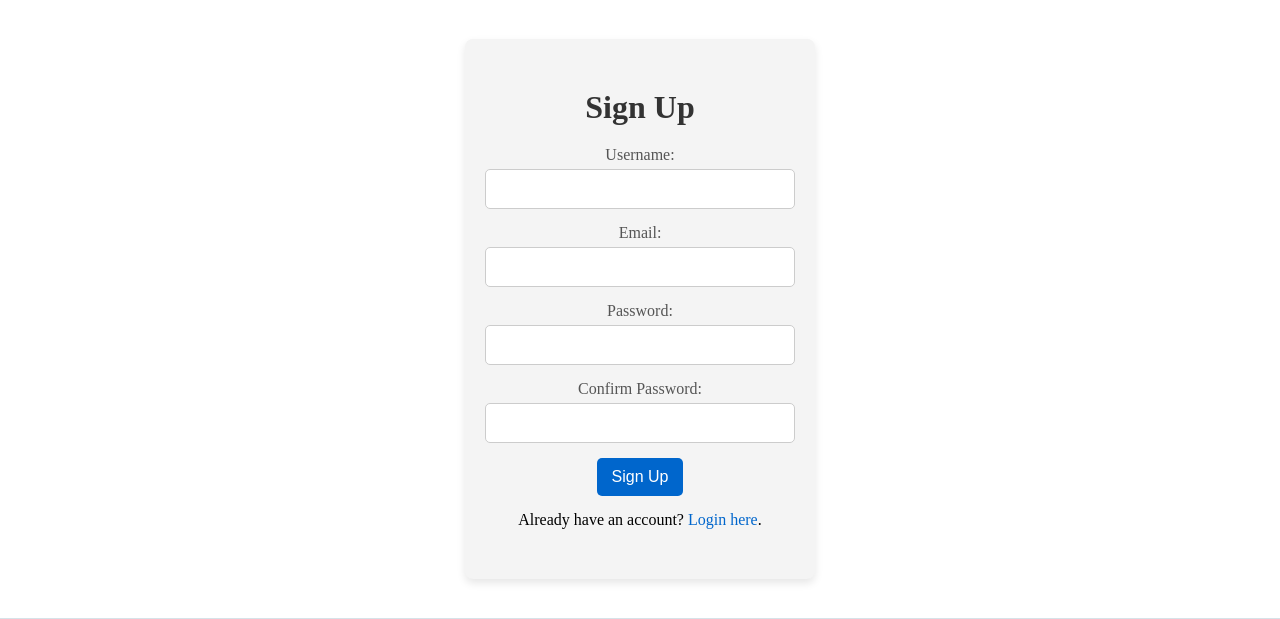
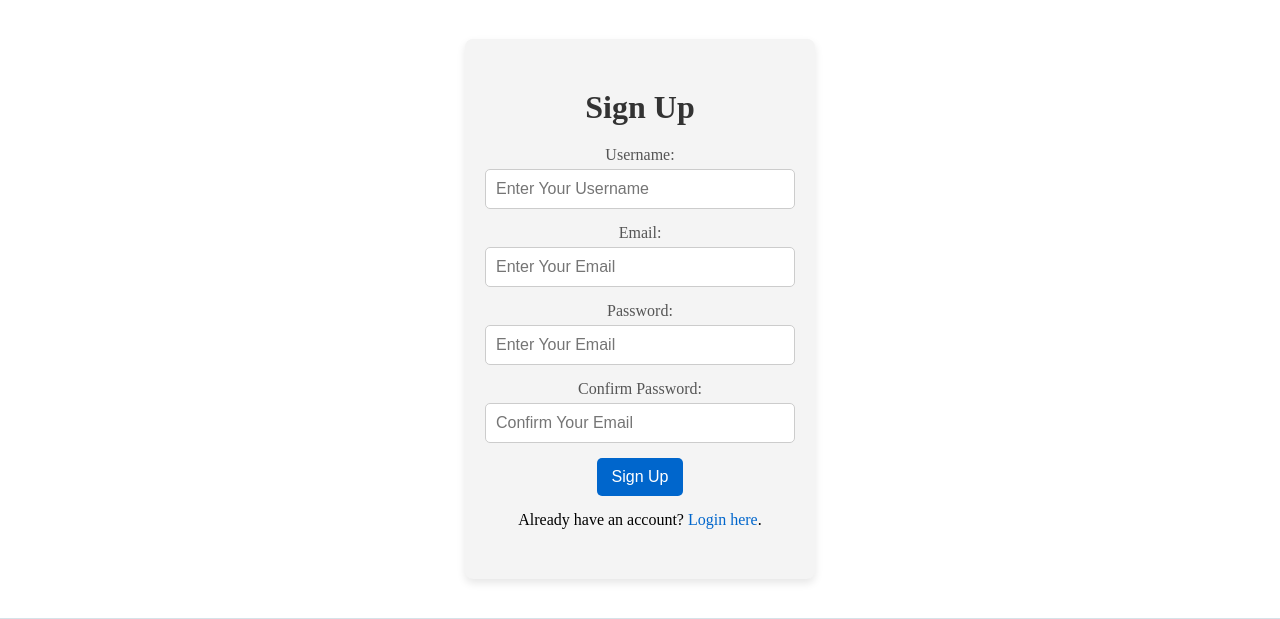
Before and after one commit to bibek-b/Project-I, a PHP site: page /signup.php in a window 1280 px wide. Shown: the part 74-693 px from the top of the page. Run offline with PHP 8.4, Linux system fonts and the light colour scheme.

Commit message:
added placeholder to input fields

```diff
--- a/business/login.php
+++ b/business/login.php
@@ -16,11 +16,11 @@
                 <form action="login.php" method="post">
                     <div class="form-group">
                         <label for="email">Email:</label>
-                        <input type="email" id="email" name="email" required>
+                        <input type="email" id="email" name="email" required placeholder="Enter Your Email">
                     </div>
                     <div class="form-group">
                         <label for="password">Password:</label>
-                        <input type="password" id="password" name="password" required>
+                        <input type="password" id="password" name="password" required placeholder="Enter Your Password">
                     </div>
                     <button type="submit">Login</button>
                 </form>
--- a/business/signup.php
+++ b/business/signup.php
@@ -16,19 +16,19 @@
             <form action="signup.php" method="post">
                 <div class="form-group">
                     <label for="username">Username:</label>
-                    <input type="text" id="username" name="username" required>
+                    <input type="text" id="username" name="username" required placeholder="Enter Your Username">
                 </div>
                 <div class="form-group">
                     <label for="email">Email:</label>
-                    <input type="email" id="email" name="email" required>
+                    <input type="email" id="email" name="email" required placeholder="Enter Your Email">
                 </div>
                 <div class="form-group">
                     <label for="password">Password:</label>
-                    <input type="password" id="password" name="password" required>
+                    <input type="password" id="password" name="password" required placeholder="Enter Your Email">
                 </div>
                 <div class="form-group">
                     <label for="confirm_password">Confirm Password:</label>
-                    <input type="password" id="confirm_password" name="confirm_password" required>
+                    <input type="password" id="confirm_password" name="confirm_password" required placeholder="Confirm Your Email">
                 </div>
                 <button type="submit">Sign Up</button>
             </form>
```
